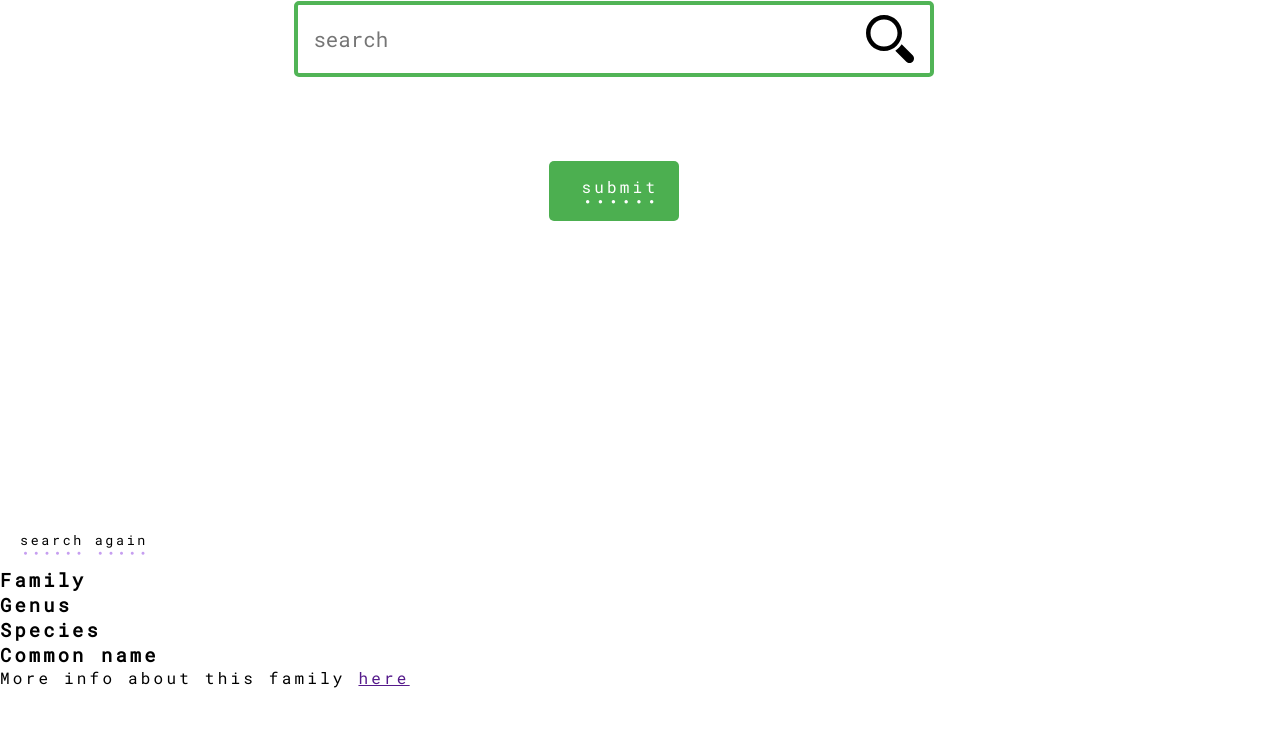
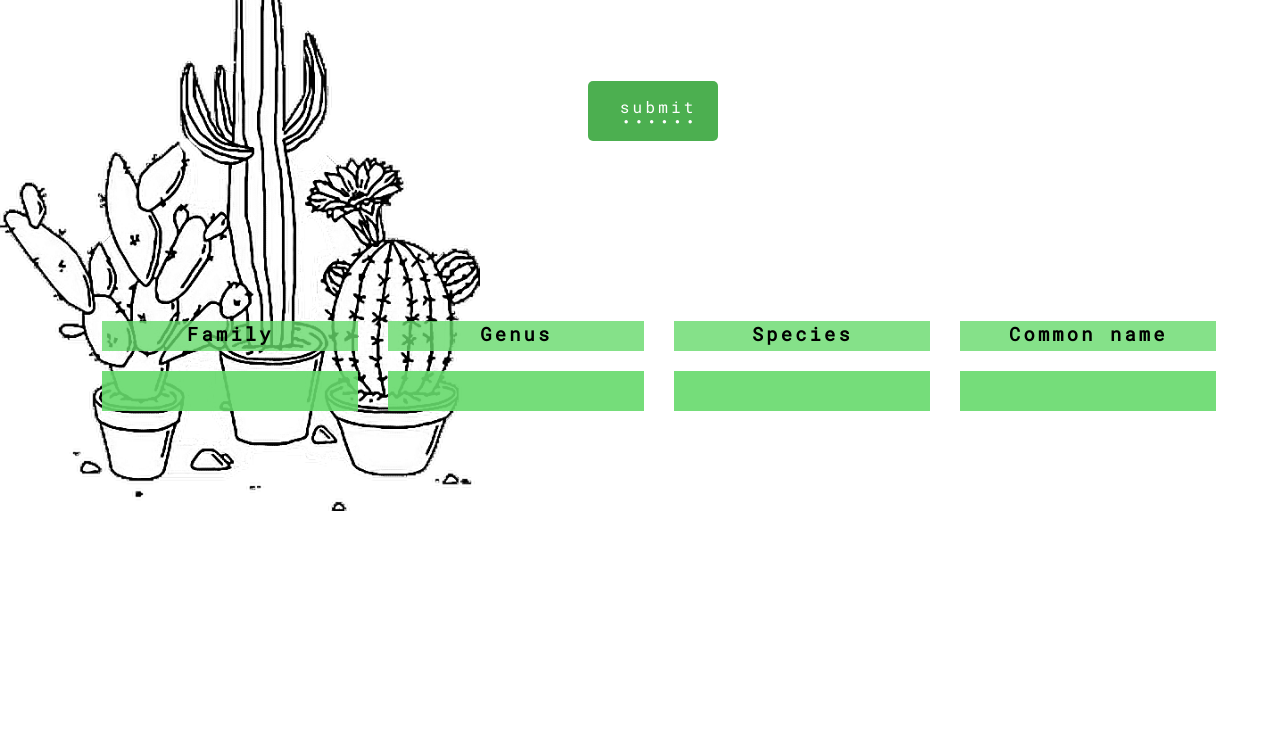
Before and after one commit to bantek89/Plant-Care, a website: page public/index.html in a window 1280 px wide. Shown: the part 289-1037 px from the top of the page. After the commit the page ends 800 px from the top, so only its background shows below. Drawn offline with Linux system fonts and the light colour scheme; files that its build step writes are made by us from their sources; files whose address does not match are found by name.

Commit message:
styling done

```diff
--- a/public/dom.js
+++ b/public/dom.js
@@ -37,11 +37,6 @@ document.getElementById("submit").addEventListener("click", function(e) {
 
   let submitItem = searchBox.value;
   if (searchBox.value !== ''){
-    document.getElementById("dataContainer").scrollIntoView();
-  } else {
-      alert('please search for a plant!')
-  }
-
     newSearch('/plants=', submitItem, (xhr, value) => {
       let data = JSON.parse(xhr.responseText);
       let displayData = document.getElementById('dataFill')
@@ -53,24 +48,19 @@ document.getElementById("submit").addEventListener("click", function(e) {
       appendElement('Species', data['Species']);
       appendElement('Common name', data['Common_Name']);
     })
+  } else {
+      alert('please search for a plant!')
+  }
+
+
 
 });
 
 const appendElement = (element, value) => {
-    let displayData = document.getElementById('dataFill')
     let key = document.getElementById(element);
-    let fill = document.createElement('div');
-    fill.innerText = value;
-    key.appendChild(fill);
-    displayData.appendChild(key);
-
+    key.innerText = value;
 }
 
-document.getElementById("again").addEventListener("click", function(e) {
-  document.getElementById("homepage").scrollIntoView();
-  searchBox.value = ''
-  searchBox.focus();
-});
 
 const newSearch = function(endpoint, value, cb) {
   const xhr = new XMLHttpRequest();
--- a/public/index.html
+++ b/public/index.html
@@ -11,7 +11,6 @@
   </head>
   <body>
       <button id="submit" type="submit">submit</button>
-    <div id="homepage">
 
     <div class="centerContainer">
         <h1 class="heading">family tree</h1>
@@ -49,17 +48,23 @@
         </div>
     </form>
     </div>
-    </div>
-<div id="dataContainer">
-  <button id="again" type="submit">search again</button>
-  <div id="dataFill">
-    <div id="Family"><h3>Family</h3></div>
-    <div id="Genus"><h3>Genus</h3></div>
-    <div id="Species"><h3>Species</h3></div>
-    <div id="Common name"><h3>Common name</h3></div>
-    More info about this family <a href="">here</a>
   </div>
-</div>
+  <div id="dataContainer">
+
+    <div id="dataFill">
+    <div class="title"><h3>Family</h3></div>
+    <div class="title"><h3>Genus</h3></div>
+    <div class="title"><h3>Species</h3></div>
+    <div class="title"><h3>Common name</h3></div>
+    <div id="Family" class="results"></div>
+    <div id="Genus" class="results"></div>
+    <div id="Species" class="results"></div>
+    <div id="Common name" class="results"></div>
+
+  </div>
+  </div>
+
+
     <script src="public/dom.js"></script>
   </body>
 </html>
--- a/public/input.css
+++ b/public/input.css
@@ -1,7 +1,7 @@
 .centerContainer{
     position: absolute;
-    top: 35%;
-    left: 48%;
+    top: 25%;
+    left: 51%;
     transform: translate(-50%, -50%);
 }
 
@@ -108,8 +108,8 @@ button {
     width: 130px;
     z-index: 0;
     position: absolute;
-    top: 50%;
-    left: 48%;
+    top: 40%;
+    left: 51%;
     transform: translate(-50%, -50%);
     margin-top: 80px;
     padding: 0;
@@ -131,5 +131,33 @@ button {
     -webkit-text-emphasis: filled circle white;
 }
  #dataFill {
+
+     display: grid;
     letter-spacing: 0.2em;
+    grid-column-gap: 30px;
+    grid-row-gap: 20px;
+    grid-template-columns: 25% 25% 25% 25%;
+    grid-template-rows: 30px 40px;
+    text-align: center;
+
  }
+
+ .results {
+    background-color: rgba(103, 218, 108, 0.9);
+    /* width: 50px; */
+    align-items: center;
+ }
+
+ .title {
+
+    background-color: rgba(103, 218, 108, 0.8);
+    /* width: 50px; */
+ }
+
+ #dataContainer {
+    z-index: -1;
+    position: fixed;
+     bottom: 100px;
+     width: 80vw;
+     left: 8%;
+ }
--- a/public/main.css
+++ b/public/main.css
@@ -7,6 +7,7 @@
 
 body {
   background-image: url('assets/cactus-drawing-succulent-5.png');
+
   background-repeat: no-repeat;
   background-attachment: fixed;
   background-position: bottom left;
@@ -25,12 +26,12 @@ body {
   font-family: "Roboto Mono";
 }
 
-#homepage {
+/* #homepage {
   height: 100vh;
   z-index: -5;
-}
+} */
 
-#dataContainer {
+/* #dataContainer {
   height: 100vh;
   scroll-behavior: smooth;
-}
+} */
```
Lines whose indentation alone changed are shown as unchanged.
